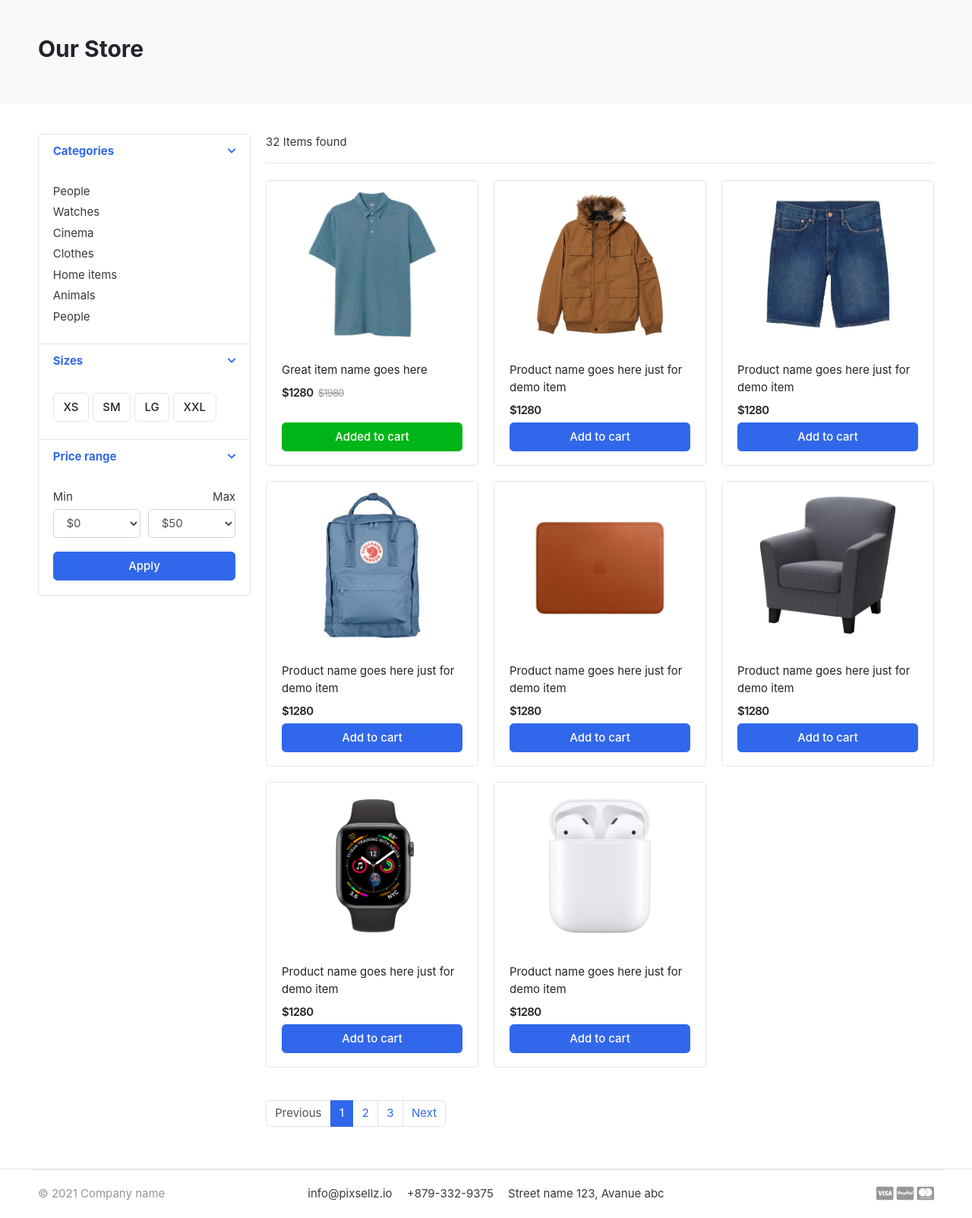
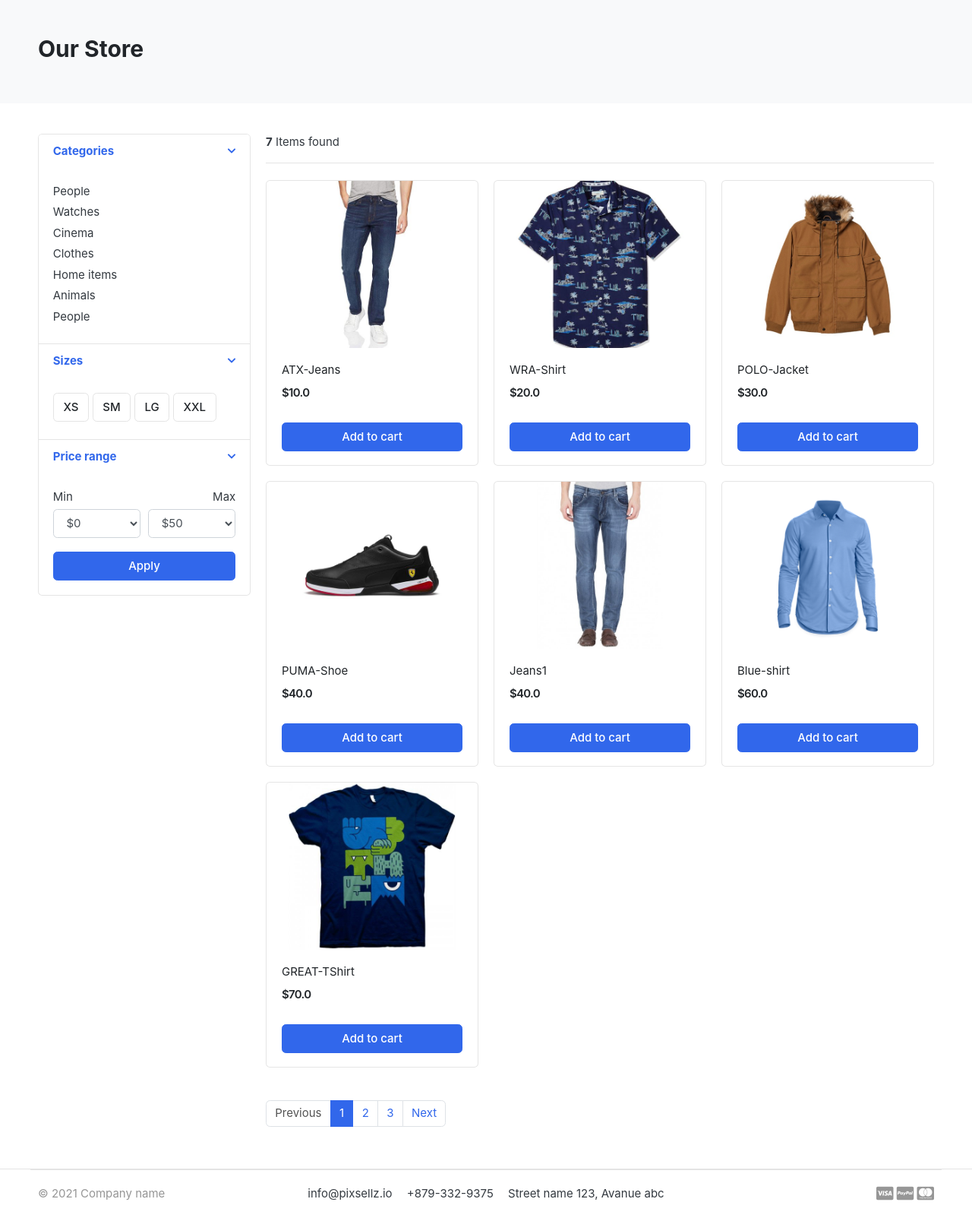
Before and after one commit to ahmedhesham2/GreatKart_Proj, a Django app: page /store/ in a window 1280 px wide. Shown: the part 118-1721 px from the top of the page at 76% size. Run offline with Django 3.2, Linux system fonts and the light colour scheme; data comes from the database, SQL or seed files in the repository; both versions use the stored data as it was after the commit; some libraries are stand-ins or nearby versions; some web fonts are replaced.

Commit message:
Init store page ...

```diff
--- /dev/null
+++ b/category/context_processors.py
@@ -0,0 +1,5 @@
+from .models import Category
+
+def menu_links(request) :
+    links = Category.objects.all()
+    return dict(links = links)
--- a/category/models.py
+++ b/category/models.py
@@ -1,4 +1,5 @@
 from django.db import models
+from django.urls import reverse
 
 # Create your models here.
 
@@ -14,3 +15,6 @@ class Category(models.Model):
 
     def __str__(self):
         return  self.category_name
+
+    def get_url(self) :
+        return reverse("products_by_category" , args=[self.slug])
--- a/greatkart/settings.py
+++ b/greatkart/settings.py
@@ -65,6 +65,7 @@ TEMPLATES = [
                 'django.template.context_processors.request',
                 'django.contrib.auth.context_processors.auth',
                 'django.contrib.messages.context_processors.messages',
+                'category.context_processors.menu_links',
             ],
         },
     },
--- a/store/urls.py
+++ b/store/urls.py
@@ -4,4 +4,5 @@ from .views import *
 
 urlpatterns = [
     path('', store , name='store'),
+    path('<slug:category_slug>/', store, name='products_by_category'),
 ]
--- a/store/views.py
+++ b/store/views.py
@@ -1,5 +1,14 @@
-from django.shortcuts import render
+from django.shortcuts import render, get_object_or_404
+from store.models import product
+from category.models import Category
 
 # Create your views here.
-def store(request):
-    return render(request , 'store/store.html')
+def store(request , category_slug=None):
+    products = product.objects.filter(is_available=True)
+
+    if category_slug != None :
+        categories = get_object_or_404(Category , slug = category_slug)
+        products = products.filter(category=categories)
+
+    context = { 'products' : products }
+    return render(request , 'store/store.html' , context)
--- a/templates/home.html
+++ b/templates/home.html
@@ -32,7 +32,7 @@
                     <a href="./product-detail.html" class="img-wrap"> <img src="{{ product.image.url}}"> </a>
                     <figcaption class="info-wrap">
                         <a href="./product-detail.html" class="title">{{product.product_name}}</a>
-                        <div class="price mt-1">{{product.price}}</div> <!-- price-wrap.// -->
+                        <div class="price mt-1">${{product.price}}</div> <!-- price-wrap.// -->
                     </figcaption>
                 </div>
             </div> <!-- col.// -->
--- a/templates/includes/navbar.html
+++ b/templates/includes/navbar.html
@@ -38,12 +38,9 @@
                             <i class="fa fa-bars"></i> All category
                         </button>
                         <div class="dropdown-menu">
-                            <a class="dropdown-item" href="#">Machinery / Mechanical Parts / Tools </a>
-                            <a class="dropdown-item" href="#">Consumer Electronics / Home Appliances </a>
-                            <a class="dropdown-item" href="#">Auto / Transportation</a>
-                            <a class="dropdown-item" href="#">Apparel / Textiles / Timepieces </a>
-                            <a class="dropdown-item" href="#">Home & Garden / Construction / Lights </a>
-                            <a class="dropdown-item" href="#">Beauty & Personal Care / Health </a>
+                            {% for category in links %}
+                            <a class="dropdown-item" href="{{category.get_url}}">{{category.category_name}}</a>
+                            {% endfor %}
                         </div>
                     </div>  <!-- category-wrap.// -->
                 </div> <!-- col.// -->
--- a/templates/store/store.html
+++ b/templates/store/store.html
@@ -124,157 +124,32 @@
 
 <header class="border-bottom mb-4 pb-3">
 		<div class="form-inline">
-			<span class="mr-md-auto">32 Items found </span>
+			<span class="mr-md-auto"><b>{{products|length}}</b> Items found </span>
 
 		</div>
 </header><!-- sect-heading -->
 
 <div class="row">
+	{% for product in products %}
 		<div class="col-md-4">
 			<figure class="card card-product-grid">
 				<div class="img-wrap">
 
-				<img src="{% static 'images/items/1.jpg' %}">
+					<img src="{{product.image.url}}">
 
 				</div> <!-- img-wrap.// -->
 				<figcaption class="info-wrap">
 					<div class="fix-height">
-					<a href="./product-detail.html" class="title">Great item name goes here</a>
+						<a href="./product-detail.html" class="title">{{product.product_name}}</a>
 						<div class="price-wrap mt-2">
-						<span class="price">$1280</span>
-						<del class="price-old">$1980</del>
-					</div> <!-- price-wrap.// -->
-				</div>
-				<a href="#" class="btn btn-block btn-success">Added to cart </a>
-			</figcaption>
-		</figure>
-	</div> <!-- col.// -->
-
-	<div class="col-md-4">
-		<figure class="card card-product-grid">
-			<div class="img-wrap">
-				<img src="{% static 'images/items/2.jpg' %}">
-
-			</div> <!-- img-wrap.// -->
-			<figcaption class="info-wrap">
-				<div class="fix-height">
-					<a href="./product-detail.html" class="title">Product name goes here just for demo item</a>
-					<div class="price-wrap mt-2">
-						<span class="price">$1280</span>
+							<span class="price">${{product.price}}</span>
 						</div> <!-- price-wrap.// -->
 					</div>
 				<a href="#" class="btn btn-block btn-primary">Add to cart </a>
 				</figcaption>
 			</figure>
 		</div> <!-- col.// -->
-
-	<div class="col-md-4">
-		<figure class="card card-product-grid">
-			<div class="img-wrap">
-				<img src="{% static 'images/items/3.jpg' %}">
-
-			</div> <!-- img-wrap.// -->
-			<figcaption class="info-wrap">
-				<div class="fix-height">
-					<a href="./product-detail.html" class="title">Product name goes here just for demo item</a>
-					<div class="price-wrap mt-2">
-						<span class="price">$1280</span>
-					</div> <!-- price-wrap.// -->
-				</div>
-				<a href="#" class="btn btn-block btn-primary">Add to cart </a>
-			</figcaption>
-		</figure>
-	</div> <!-- col.// -->
-
-	<div class="col-md-4">
-		<figure class="card card-product-grid">
-			<div class="img-wrap">
-				<img src="{% static 'images/items/4.jpg' %}">
-
-			</div> <!-- img-wrap.// -->
-			<figcaption class="info-wrap">
-				<div class="fix-height">
-					<a href="./product-detail.html" class="title">Product name goes here just for demo item</a>
-					<div class="price-wrap mt-2">
-						<span class="price">$1280</span>
-					</div> <!-- price-wrap.// -->
-				</div>
-				<a href="#" class="btn btn-block btn-primary">Add to cart </a>
-			</figcaption>
-		</figure>
-	</div> <!-- col.// -->
-
-	<div class="col-md-4">
-		<figure class="card card-product-grid">
-			<div class="img-wrap">
-				<img src="{% static 'images/items/5.jpg' %}">
-
-			</div> <!-- img-wrap.// -->
-			<figcaption class="info-wrap">
-				<div class="fix-height">
-					<a href="./product-detail.html" class="title">Product name goes here just for demo item</a>
-					<div class="price-wrap mt-2">
-						<span class="price">$1280</span>
-					</div> <!-- price-wrap.// -->
-				</div>
-				<a href="#" class="btn btn-block btn-primary">Add to cart </a>
-			</figcaption>
-		</figure>
-	</div> <!-- col.// -->
-
-	<div class="col-md-4">
-		<figure class="card card-product-grid">
-			<div class="img-wrap">
-				<img src="{% static 'images/items/6.jpg' %}">
-
-			</div> <!-- img-wrap.// -->
-			<figcaption class="info-wrap">
-				<div class="fix-height">
-					<a href="./product-detail.html" class="title">Product name goes here just for demo item</a>
-					<div class="price-wrap mt-2">
-						<span class="price">$1280</span>
-					</div> <!-- price-wrap.// -->
-				</div>
-				<a href="#" class="btn btn-block btn-primary">Add to cart </a>
-			</figcaption>
-		</figure>
-	</div> <!-- col.// -->
-
-	<div class="col-md-4">
-		<figure class="card card-product-grid">
-			<div class="img-wrap">
-				<img src="{% static 'images/items/7.jpg' %}">
-
-			</div> <!-- img-wrap.// -->
-			<figcaption class="info-wrap">
-				<div class="fix-height">
-					<a href="./product-detail.html" class="title">Product name goes here just for demo item</a>
-					<div class="price-wrap mt-2">
-						<span class="price">$1280</span>
-					</div> <!-- price-wrap.// -->
-				</div>
-				<a href="#" class="btn btn-block btn-primary">Add to cart </a>
-			</figcaption>
-		</figure>
-	</div> <!-- col.// -->
-
-	<div class="col-md-4">
-		<figure class="card card-product-grid">
-			<div class="img-wrap">
-				<img src="{% static 'images/items/8.jpg' %}">
-
-			</div> <!-- img-wrap.// -->
-			<figcaption class="info-wrap">
-				<div class="fix-height">
-					<a href="./product-detail.html" class="title">Product name goes here just for demo item</a>
-					<div class="price-wrap mt-2">
-						<span class="price">$1280</span>
-					</div> <!-- price-wrap.// -->
-				</div>
-				<a href="#" class="btn btn-block btn-primary">Add to cart </a>
-			</figcaption>
-		</figure>
-	</div> <!-- col.// -->
+	{% endfor %}
 </div> <!-- row end.// -->
 
 
```
Also changed, not shown: db.sqlite3. Lines whose indentation alone changed are shown as unchanged.
